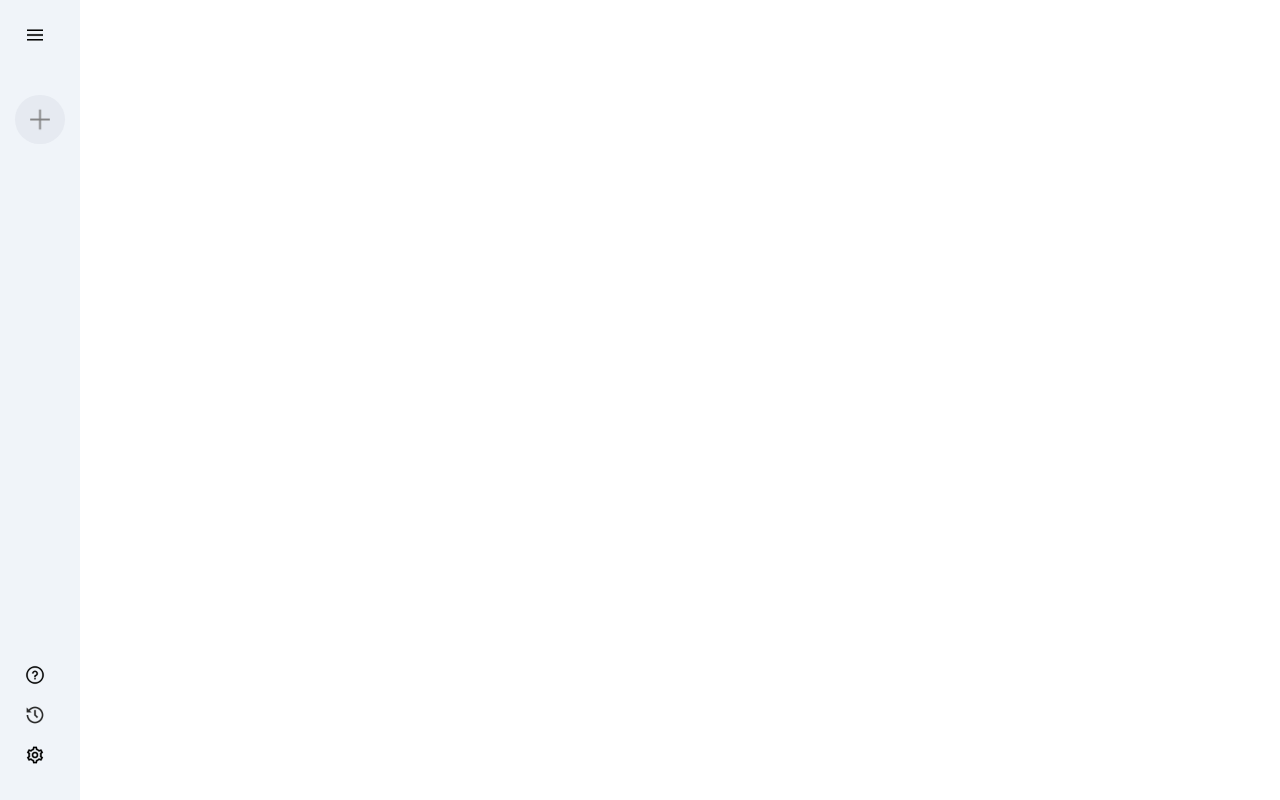
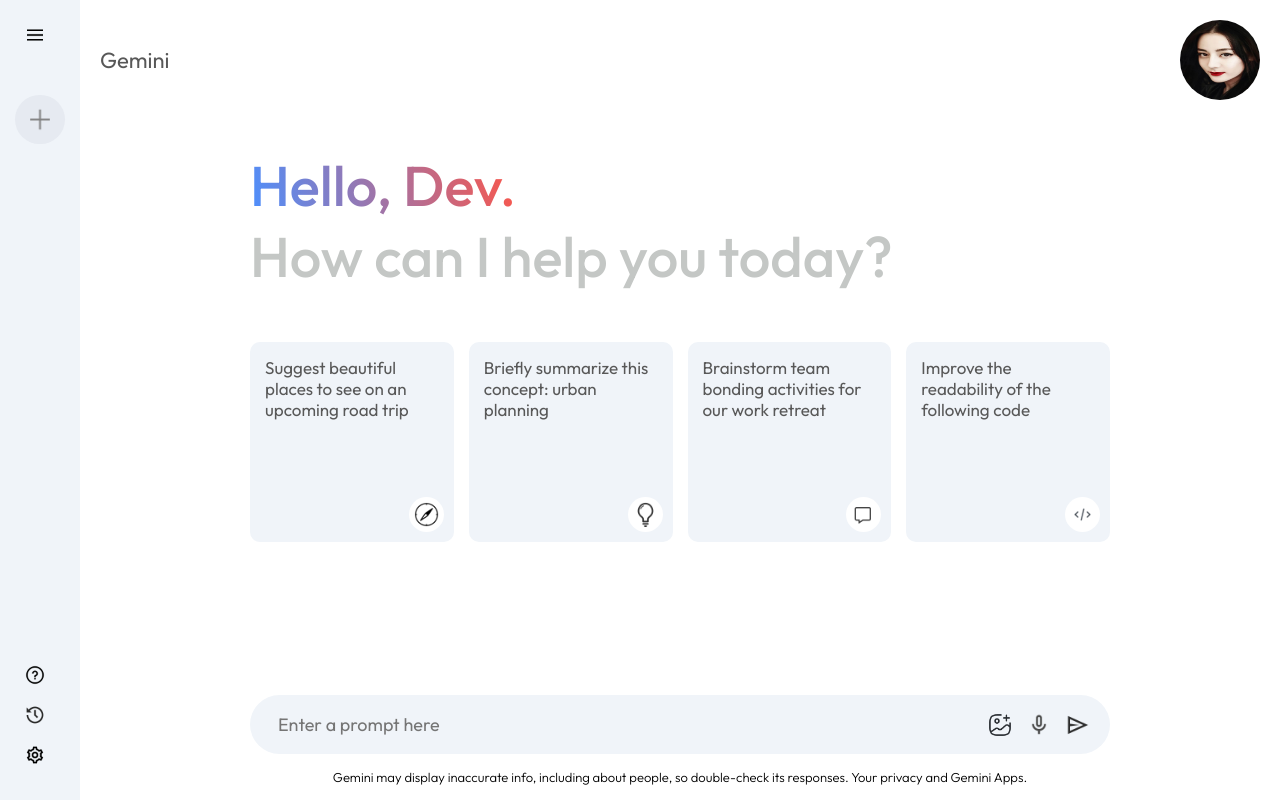
Before and after one commit to imkashishkathuria/gemini-clone, a React (Vite) app: page / in a window 1280 px wide. Built offline with nearby package versions, Linux system fonts and the light colour scheme.

Commit message:
ui of the main component

```diff
--- a/src/App.jsx
+++ b/src/App.jsx
@@ -1,3 +1,4 @@
+import Main from "./components/Main/Main"
 import Sidebar from "./components/Sidebar/Sidebar"
 
 
@@ -5,6 +6,7 @@
   return (
     <>
       <Sidebar />
+      <Main />
     </>
   )
 }
--- a/src/assets/assets.js
+++ b/src/assets/assets.js
@@ -7,7 +7,7 @@
 import compass_icon from './compass_icon.png'
 import gallery_icon from './gallery_icon.png'
 import mic_icon from './mic_icon.png'
-import user_icon from './user_icon.png'
+import user_icon from './user_icon.jpg'
 import youtube_icon from './youtube_icon.png'
 import message_icon from './message_icon.png'
 import code_icon from './code_icon.png'
--- /dev/null
+++ b/src/components/Main/Main.css
@@ -0,0 +1,117 @@
+.main{
+    flex: 1;
+    min-height: 100vh;
+    padding-bottom: 15vh;
+    position: relative;
+}
+
+.main .nav{
+    display: flex;
+    align-items: center;
+    justify-content: space-between;
+    font-size: 22px;
+    padding: 20px;
+    color: #585858;
+}
+
+.main .nav img{
+    /* width: 40px; */
+    border-radius: 50%;
+}
+
+.main-container{
+    margin: auto;
+    max-width: 900px;
+}
+
+.main .greet{
+    margin: 10px 0px;
+    font-size: 56px;
+    color: #c4c7c5;
+    font-weight: 500;
+    padding: 20px;
+}
+.main .greet span{
+    background: -webkit-linear-gradient(16deg, #4b90ff, #ff5546);
+    -webkit-background-clip: text;
+    -webkit-text-fill-color: transparent;
+}
+
+.main .cards{
+    display: grid;
+    grid-template-columns: repeat(auto-fill, minmax(180px, 1fr));
+    gap: 15px;
+    padding: 20px;
+    margin-bottom: 50px;
+}
+
+.main .card{
+    height: 200px;
+    padding: 15px;
+    background-color: #f0f4f9;
+    border-radius: 10px;
+    position: relative;
+    cursor: pointer;
+}
+
+.main .card img{
+    width: 35px;
+    padding: 5px;
+    position: absolute;
+    background-color: white;
+    border-radius: 20px;
+    bottom: 10px;
+    right: 10px;
+}
+
+.main .card p{
+    color: #585858;
+    font-size: 17px;
+}
+
+.main .card:hover{
+    background-color: #dfe4ea;
+}
+
+.main-bottom{
+    position: absolute;
+    bottom: 0;
+    width: 100%;
+    max-width: 900px;
+    padding: 0px 20px;
+    margin: auto;
+}
+
+.search-box{
+    display: flex;
+    align-items: center;
+    justify-content: space-between;
+    gap: 20px;
+    background-color: #f0f4f9;
+    padding: 10px 20px;
+    border-radius: 50px;
+}
+.search-box img{
+    width: 24px;
+    cursor: pointer;
+}
+.search-box input{
+    flex: 1;
+    background: transparent;
+    border: none;
+    outline: none;
+    padding: 8px;
+    font-size: 18px;
+}
+
+.search-box div{
+    display: flex;
+    align-items: center;
+    gap: 15px;
+}
+.main .bottom-info{
+    font-size: 13px;
+    margin: 15px auto;
+    text-align: center;
+    font-weight: 300;
+}
--- /dev/null
+++ b/src/components/Main/Main.jsx
@@ -0,0 +1,53 @@
+import './Main.css'
+import { assets } from '../../assets/assets'
+
+const Main = () => {
+  return (
+    <div className='main'>
+        <div className="nav">
+            <p>Gemini</p>
+            <img src={assets.user_icon} alt='' width='80px' height='80px' />
+        </div>
+        <div className="main-container">
+            <div className="greet">
+                <p><span>Hello, Dev.</span></p>
+                <p>How can I help you today?</p>
+            </div>
+            <div className="cards">
+                <div className="card">
+                    <p>Suggest beautiful places to see on an upcoming road trip</p>
+                    <img src={assets.compass_icon} alt='' />
+                </div>
+                <div className="card">
+                    <p>Briefly summarize this concept: urban planning</p>
+                    <img src={assets.bulb_icon} alt='' />
+                </div>
+                <div className="card">
+                    <p>Brainstorm team bonding activities for our work retreat</p>
+                    <img src={assets.message_icon} alt='' />
+                </div>
+                <div className="card">
+                    <p>Improve the readability of the following code</p>
+                    <img src={assets.code_icon} alt='' />
+                </div>
+            </div>
+
+            <div className="main-bottom">
+                <div className="search-box">
+                    <input type='text' placeholder='Enter a prompt here' />
+                    <div>
+                        <img src={assets.gallery_icon} alt="" />
+                        <img src={assets.mic_icon} alt="" />
+                        <img src={assets.send_icon} alt="" />
+                    </div>
+                </div>
+                <p className='bottom-info'>
+                    Gemini may display inaccurate info, including about people, so double-check its responses. Your privacy and Gemini Apps.
+                </p>
+            </div>
+        </div>
+    </div>
+  )
+}
+
+export default Main
--- a/src/index.css
+++ b/src/index.css
@@ -5,7 +5,12 @@
   padding: 0;
   box-sizing: border-box;
   font-family: Outfit;
+  /* max-height: 100vh; */
+
 }
+/* ::-webkit-scrollbar{
+  display: none;
+} */
 
 #root{
   min-height: 100vh;
```
Also changed, not shown: src/assets/user_icon.png (deleted).
